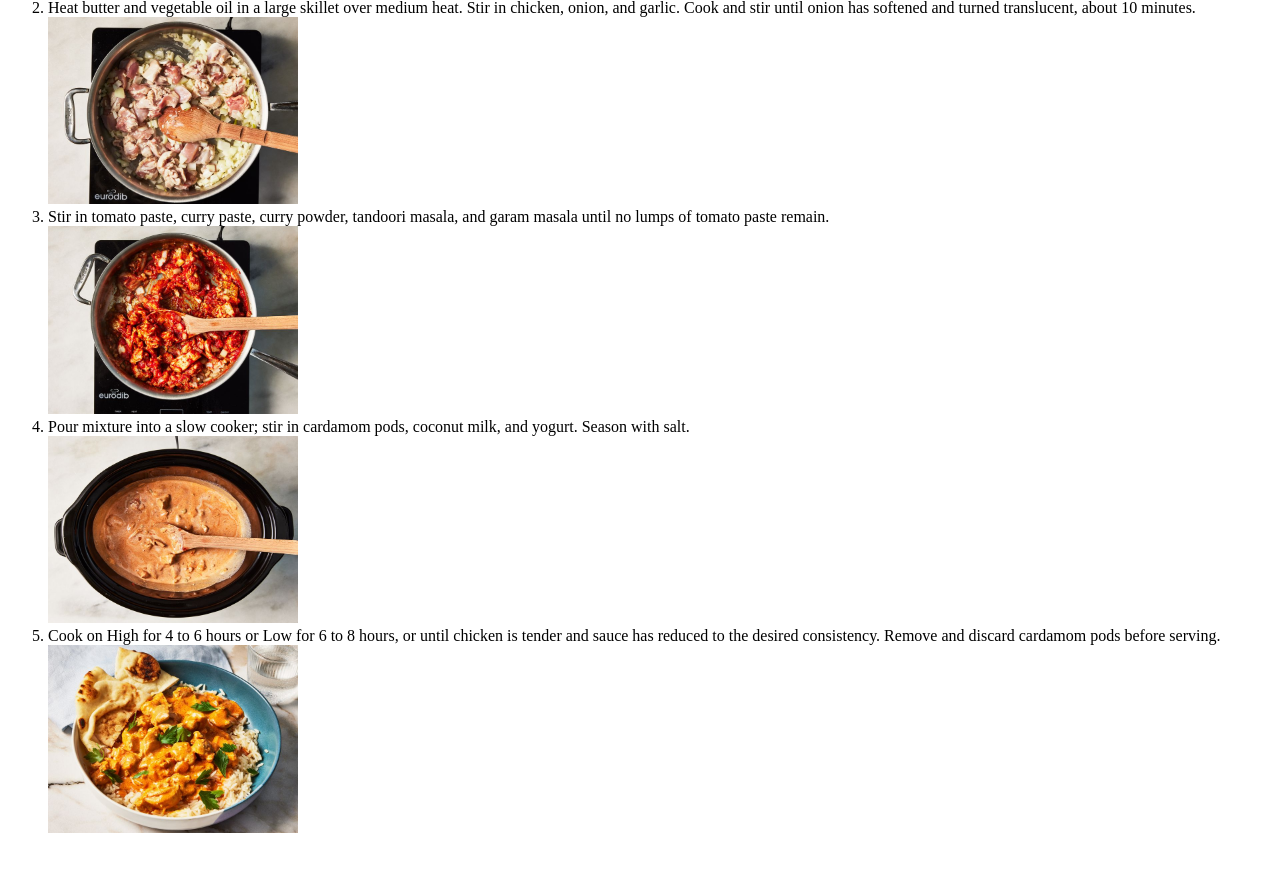
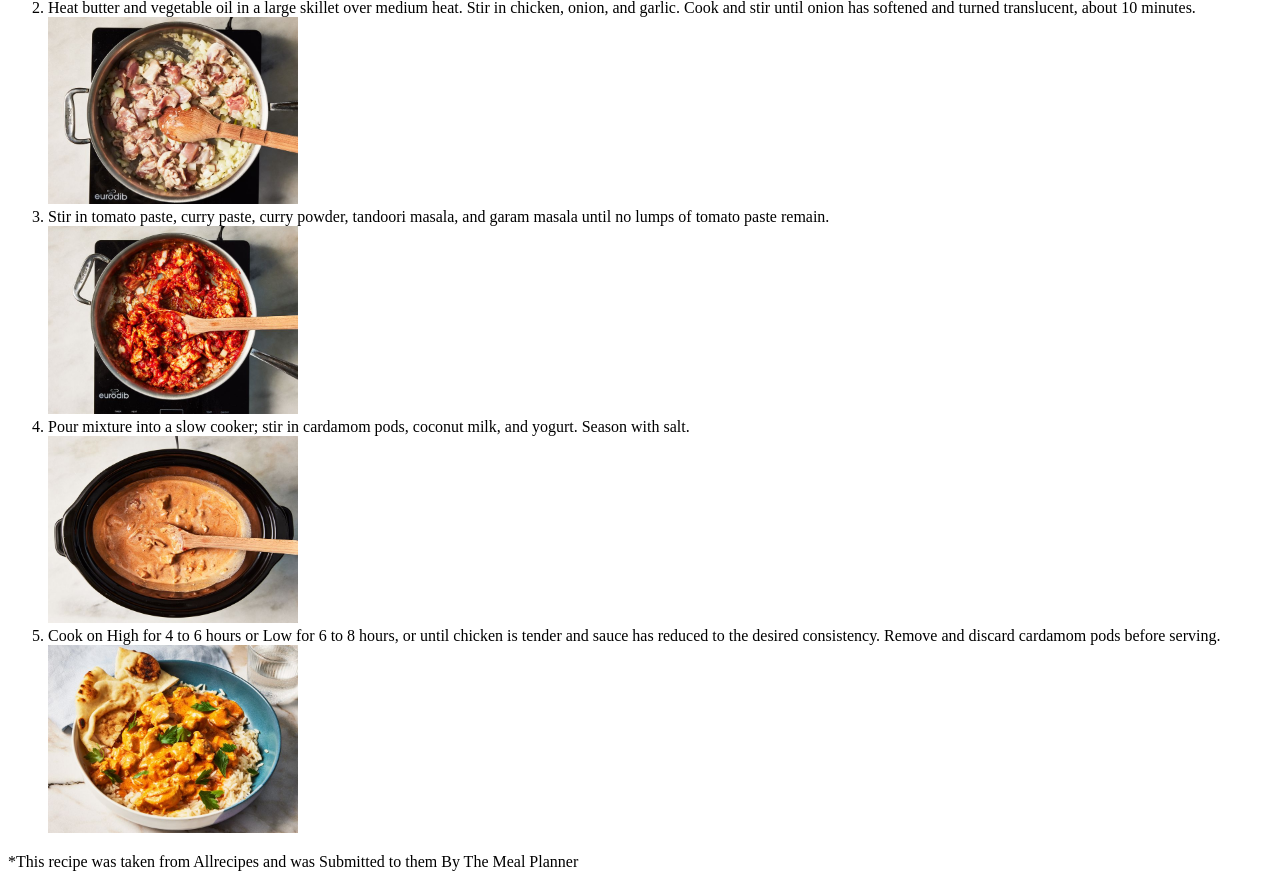
Before and after one commit to SooperCooper42/odin-recipes, a plain HTML site: page recipes/butterchicken.html in a window 1280 px wide. Shown: the part 975-1862 px from the top of the page. Before the commit the page ends 1828 px from the top, so only its background shows below. Drawn offline with Linux system fonts and the light colour scheme.

Commit message:
footer ref

```diff
--- a/recipes/butterchicken.html
+++ b/recipes/butterchicken.html
@@ -86,5 +86,11 @@
         width="250px"
       />
     </ol>
+    <footer>
+      <p>
+        *This recipe was taken from Allrecipes and was Submitted to them By The
+        Meal Planner
+      </p>
+    </footer>
   </body>
 </html>
```
Also changed, not shown: recipes/tacos.html (+6 -0 lines), recipes/waffles.html (+6 -0 lines).
